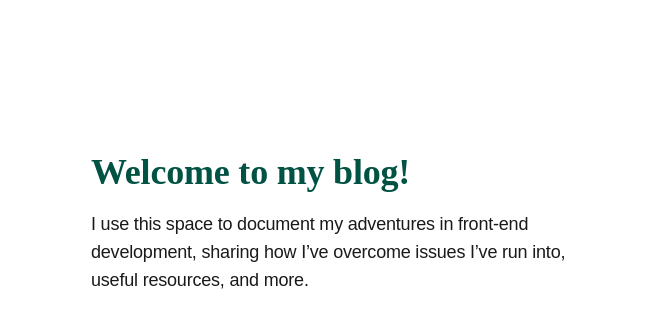
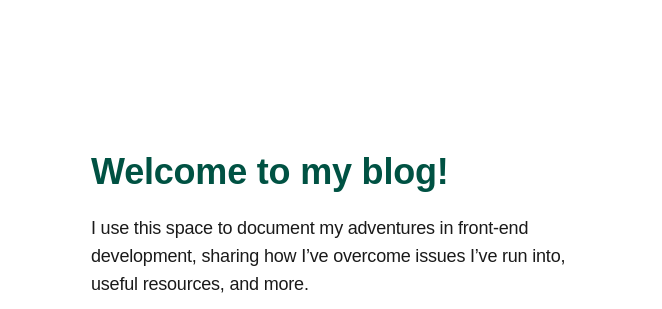
Before and after one commit to rhlrjn2202/myblog, an Eleventy site: page src/index.njk in a window 1280 px wide. Shown: the part 166-475 px from the top of the page, 0-662 px from the left. Built offline with nearby package versions, Linux system fonts and the light colour scheme; Eleventy itself is replaced by a stand-in of ours; files that its build step writes are made by us from their sources.

Commit message:
css upft

```diff
--- a/src/style.css
+++ b/src/style.css
@@ -6,7 +6,7 @@
   --fs-700: 2rem;
 
   --ff-body: "calluna-sans", sans-serif;
-  --ff-heading: "calluna-sans", serif;
+  --ff-heading: "calluna-sans", sans-serif;
 
   --fw-400: 400;
   --fw-700: 700;
@@ -135,7 +135,7 @@ h2,
 h3 {
   font-family: var(--ff-heading);
   font-weight: var(--fw-900);
-  line-height: 1.1;
+  line-height: 1.33;
 }
 
 strong {
```
